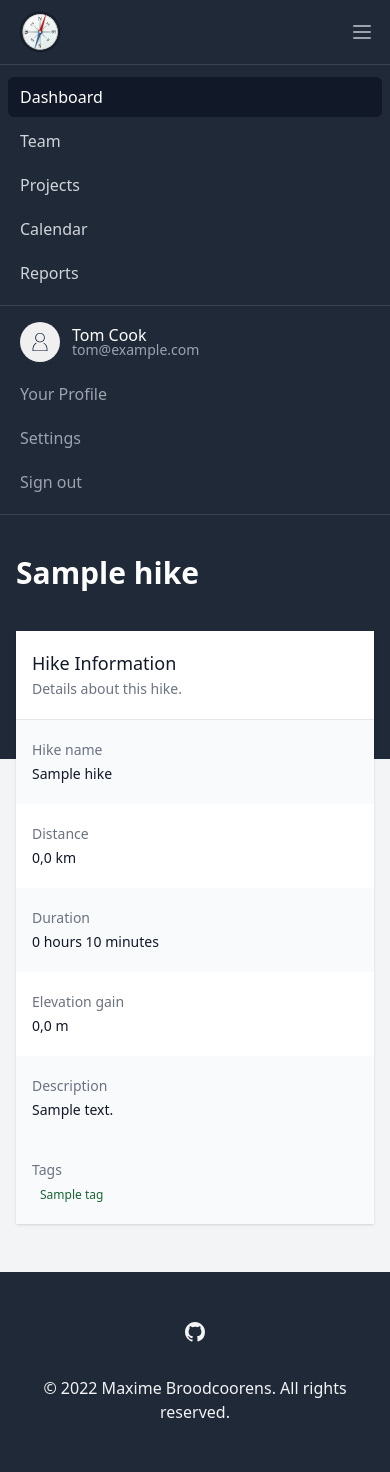
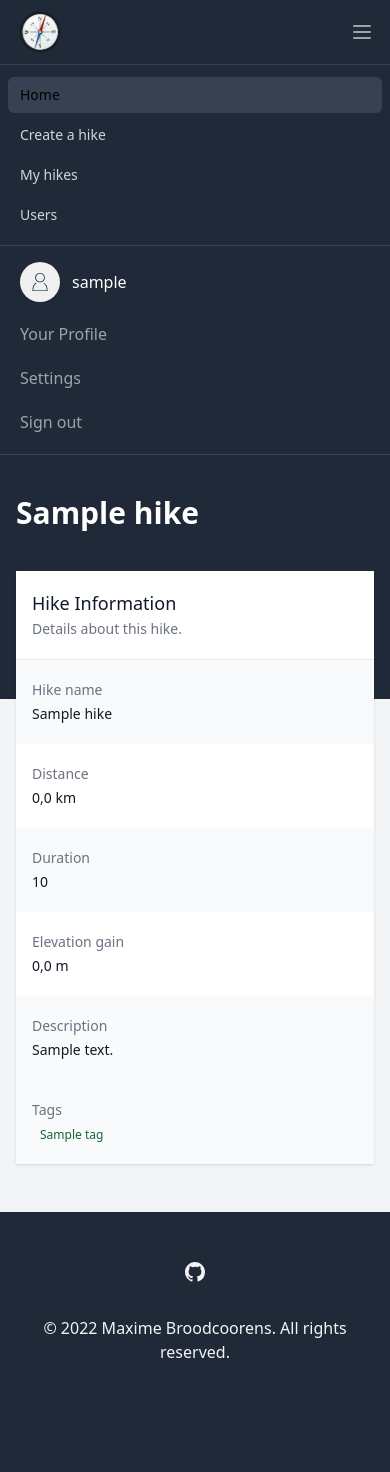
Before and after one commit to Broodco/hiking-project, a PHP site: template src/app/views/hikes/show.view.php in a window 390 px wide, after a click on "Open main menu". After the commit the page ends 1358 px from the top, so only its background shows below. Run offline with PHP 8.4, Linux system fonts and the light colour scheme; the visitor is signed in with stand-in values (Sample User, id 1); the template is opened without the code that fills it: most values are stand-ins (such as "Sample title", 1, 10 or a date in 2020); style sheets or scripts are compiled from the project's sources; some web fonts are replaced.

Commit message:
MOD : Update DB name for shared db server ADD : New generic error view ADD : Time formatter helper MOD : Mobile nav MOD : Fix some missing return values in code

```diff
--- a/mysql_scripts/db_creation.sql
+++ b/mysql_scripts/db_creation.sql
@@ -1,5 +1,5 @@
-CREATE DATABASE IF NOT EXISTS `hiking-project`;
-USE `hiking-project`;
+CREATE DATABASE IF NOT EXISTS `hamilton-7-hiking-broodco`;
+USE `hamilton-7-hiking-broodco`;
 
 DROP TABLE IF EXISTS `tags`;
 CREATE TABLE tags
--- a/src/app/views/hikes/show.view.php
+++ b/src/app/views/hikes/show.view.php
@@ -16,15 +16,15 @@
             </div>
             <div class="bg-white px-4 py-5 sm:grid sm:grid-cols-3 sm:gap-4 sm:px-6">
                 <dt class="text-sm font-medium text-gray-500">Distance</dt>
-                <dd class="mt-1 text-sm text-gray-900 sm:mt-0 sm:col-span-2"><?= number_format($hike->distance, 1, ',') ?> km</dd>
+                <dd class="mt-1 text-sm text-gray-900 sm:mt-0 sm:col-span-2"><?= number_format($hike->distance, 1, ',', ' ') ?> km</dd>
             </div>
             <div class="bg-gray-50 px-4 py-5 sm:grid sm:grid-cols-3 sm:gap-4 sm:px-6">
                 <dt class="text-sm font-medium text-gray-500">Duration</dt>
-                <dd class="mt-1 text-sm text-gray-900 sm:mt-0 sm:col-span-2"><?= number_format($hike->duration / 60, 0) . ' hours ' . number_format($hike->duration % 60, 0)?> minutes</dd>
+                <dd class="mt-1 text-sm text-gray-900 sm:mt-0 sm:col-span-2"><?= $hike->formatted_duration ?></dd>
             </div>
             <div class="bg-white px-4 py-5 sm:grid sm:grid-cols-3 sm:gap-4 sm:px-6">
                 <dt class="text-sm font-medium text-gray-500">Elevation gain</dt>
-                <dd class="mt-1 text-sm text-gray-900 sm:mt-0 sm:col-span-2"><?= number_format($hike->elevation_gain, 1, ',') ?> m</dd>
+                <dd class="mt-1 text-sm text-gray-900 sm:mt-0 sm:col-span-2"><?= number_format($hike->elevation_gain, 1, ',', ' ') ?> m</dd>
             </div>
             <div class="bg-gray-50 px-4 py-5 sm:grid sm:grid-cols-3 sm:gap-4 sm:px-6">
                 <dt class="text-sm font-medium text-gray-500">Description</dt>
--- a/src/app/views/layout/nav.view.php
+++ b/src/app/views/layout/nav.view.php
@@ -54,19 +54,9 @@
                                     @click.outside="menu_open = false"
                                     class="bg-gray-800 inline-flex items-center justify-center p-2 rounded-md text-gray-400 hover:text-white hover:bg-gray-700 focus:outline-none focus:ring-2 focus:ring-offset-2 focus:ring-offset-gray-800 focus:ring-white" aria-controls="mobile-menu" aria-expanded="false">
                                 <span class="sr-only">Open main menu</span>
-                                <!--
-                                  Heroicon name: outline/menu
-
-                                  Menu open: "hidden", Menu closed: "block"
-                                -->
                                 <svg class="block h-6 w-6" xmlns="http://www.w3.org/2000/svg" fill="none" viewBox="0 0 24 24" stroke-width="2" stroke="currentColor" aria-hidden="true">
                                     <path stroke-linecap="round" stroke-linejoin="round" d="M4 6h16M4 12h16M4 18h16" />
                                 </svg>
-                                <!--
-                                  Heroicon name: outline/x
-
-                                  Menu open: "block", Menu closed: "hidden"
-                                -->
                                 <svg class="hidden h-6 w-6" xmlns="http://www.w3.org/2000/svg" fill="none" viewBox="0 0 24 24" stroke-width="2" stroke="currentColor" aria-hidden="true">
                                     <path stroke-linecap="round" stroke-linejoin="round" d="M6 18L18 6M6 6l12 12" />
                                 </svg>
@@ -80,39 +70,37 @@
             <div x-show="menu_open" @click.outside="menu_open = false" class="border-b border-gray-700 md:hidden" id="mobile-menu">
                 <div class="px-2 py-3 space-y-1 sm:px-3">
                     <!-- Current: "bg-gray-900 text-white", Default: "text-gray-300 hover:bg-gray-700 hover:text-white" -->
-                    <a href="#" class="bg-gray-900 text-white block px-3 py-2 rounded-md text-base font-medium" aria-current="page">Dashboard</a>
+                    <a href="/hikes" class="<?php echo $pageName === 'Hikes' ? 'bg-gray-900 text-white block px-3 py-2 rounded-md text-base font-medium' : 'bg-gray-700 hover:text-white block px-3 py-2 rounded-md text-base font-medium'; ?> px-3 py-2 rounded-md text-sm font-medium" aria-current="page">Home</a>
 
-                    <a href="#" class="text-gray-300 hover:bg-gray-700 hover:text-white block px-3 py-2 rounded-md text-base font-medium">Team</a>
+                    <?php if (!empty($_SESSION['user_name'])) : ?>
+                        <a href="/hikes/create" class="<?php echo $pageName === 'Create a Hike' ? 'bg-gray-900 text-white block px-3 py-2 rounded-md text-base font-medium' : 'text-gray-300 hover:bg-gray-700 hover:text-white block px-3 py-2 rounded-md text-base font-medium'; ?> px-3 py-2 rounded-md text-sm font-medium">Create a hike</a>
+                        <a href="#" class="<?php echo $pageName === 'My Hikes' ? 'bg-gray-900 text-white block px-3 py-2 rounded-md text-base font-medium' : 'text-gray-300 hover:bg-gray-700 hover:text-white block px-3 py-2 rounded-md text-base font-medium'; ?> px-3 py-2 rounded-md text-sm font-medium">My hikes</a>
+                    <?php endif; ?>
 
-                    <a href="#" class="text-gray-300 hover:bg-gray-700 hover:text-white block px-3 py-2 rounded-md text-base font-medium">Projects</a>
-
-                    <a href="#" class="text-gray-300 hover:bg-gray-700 hover:text-white block px-3 py-2 rounded-md text-base font-medium">Calendar</a>
-
-                    <a href="#" class="text-gray-300 hover:bg-gray-700 hover:text-white block px-3 py-2 rounded-md text-base font-medium">Reports</a>
+                    <a href="#" class="<?php echo $pageName === 'Users' ? 'bg-gray-900 text-white block px-3 py-2 rounded-md text-base font-medium' : 'text-gray-300 hover:bg-gray-700 hover:text-white block px-3 py-2 rounded-md text-base font-medium'; ?> px-3 py-2 rounded-md text-sm font-medium">Users</a>
                 </div>
                 <div class="pt-4 pb-3 border-t border-gray-700">
+                    <?php if (!empty($_SESSION['user_name'])) : ?>
                         <div class="flex items-center px-5">
-                        <?php if (!empty($_SESSION['user_name'])) : ?>
                                 <div class="flex-shrink-0">
                                 <img class="h-10 w-10 rounded-full" src="/images/avatar.svg" alt="">
                             </div>
                             <div class="ml-3">
-                            <div class="text-base font-medium leading-none text-white">Tom Cook</div>
-                            <div class="text-sm font-medium leading-none text-gray-400">tom@example.com</div>
+                                <div class="text-base font-medium leading-none text-white"><?= $_SESSION['user_name'] ?></div>
+                            </div>
                         </div>
                     <?php endif ?>
-                    </div>
-                    <div class="mt-3 px-2 space-y-1">
+                    <div class="px-2 space-y-1">
                         <?php if (!empty($_SESSION['user_name'])) : ?>
-                            <a href="#" class="block px-3 py-2 rounded-md text-base font-medium text-gray-400 hover:text-white hover:bg-gray-700">Your Profile</a>
+                            <a href="#" class="block mt-3 px-3 py-2 rounded-md text-base font-medium text-gray-400 hover:text-white hover:bg-gray-700">Your Profile</a>
 
                             <a href="#" class="block px-3 py-2 rounded-md text-base font-medium text-gray-400 hover:text-white hover:bg-gray-700">Settings</a>
 
-                            <form action="/logout">
-                                <button type="submit" class="block px-3 py-2 rounded-md text-base font-medium text-gray-400 hover:text-white hover:bg-gray-700">Sign out</button>
+                            <form action="/logout" method="post">
+                                <button type="submit" class="block w-full text-left px-3 py-2 rounded-md text-base font-medium text-gray-400 hover:text-white hover:bg-gray-700">Sign out</button>
                             </form>
                         <?php else : ?>
-                            <div class="flex justify-around">
+                            <div class="flex justify-around flex-col">
                                 <a href="/login" class="block px-3 py-2 rounded-md text-base font-medium text-gray-400 hover:text-white hover:bg-gray-700">Login</a>
 
                                 <a href="/register" class="block px-3 py-2 rounded-md text-base font-medium text-gray-400 hover:text-white hover:bg-gray-700">Register</a>
--- a/src/core/Request.php
+++ b/src/core/Request.php
@@ -5,12 +5,12 @@ namespace App\Core;
 
 class Request
 {
-    public static function uri()
+    public static function uri(): string
     {
         return trim(parse_url($_SERVER['REQUEST_URI'], PHP_URL_PATH), '/');
     }
 
-    public static function method()
+    public static function method(): string
     {
         return ($_SERVER['REQUEST_METHOD']);
     }
--- a/src/core/Router.php
+++ b/src/core/Router.php
@@ -3,8 +3,6 @@
 namespace App\Core;
 
 use App\Exceptions\RouteNotFoundException;
-use App\Controllers\{PagesController, UsersController};
-
 
 class Router
 {
@@ -46,11 +44,11 @@ class Router
 
     protected function callAction($controller, $action)
     {
-        $controller = "App\\Controllers\\{$controller}";
+        $controller = "App\\Controllers\\$controller";
         $controller = new $controller;
 
         if (!method_exists($controller, $action)) {
-            throw new RouteNotFoundException("{$controller} does not contain the action {$action}.");
+            throw new RouteNotFoundException("$controller does not contain the action $action.");
         }
 
         return $controller->$action();
```
Also changed, not shown: src/app/controllers/HikesController.php (+11 -2 lines), src/app/views/core/404.view.php (deleted, +0 -37 lines), src/app/views/core/error.view.php (added, +30 -0 lines), src/app/views/hikes/index.view.php (+3 -4 lines), src/core/helpers/Helpers.php (+33 -0 lines), src/public/index.php (+7 -5 lines). Lines whose indentation alone changed are shown as unchanged.
